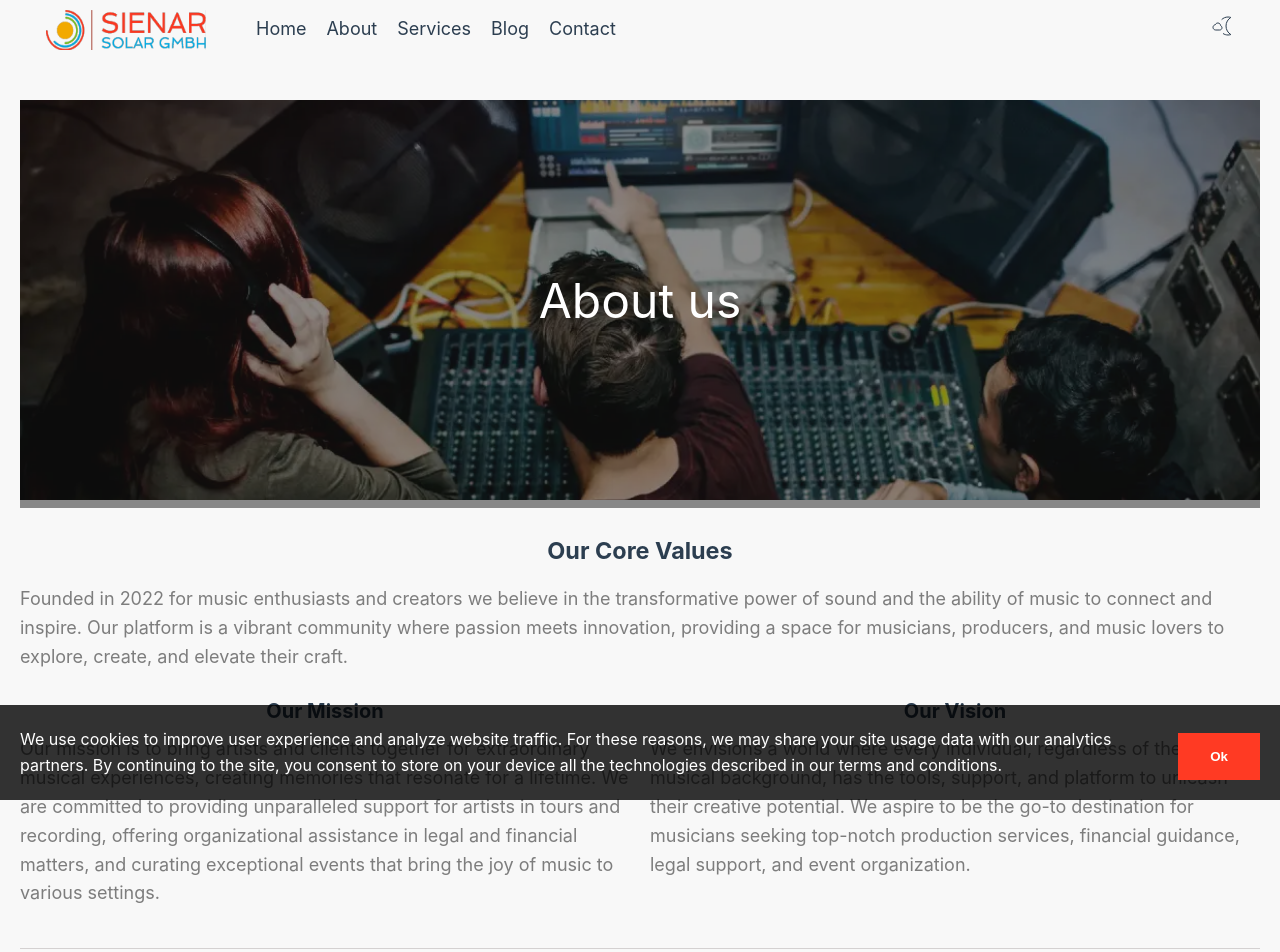
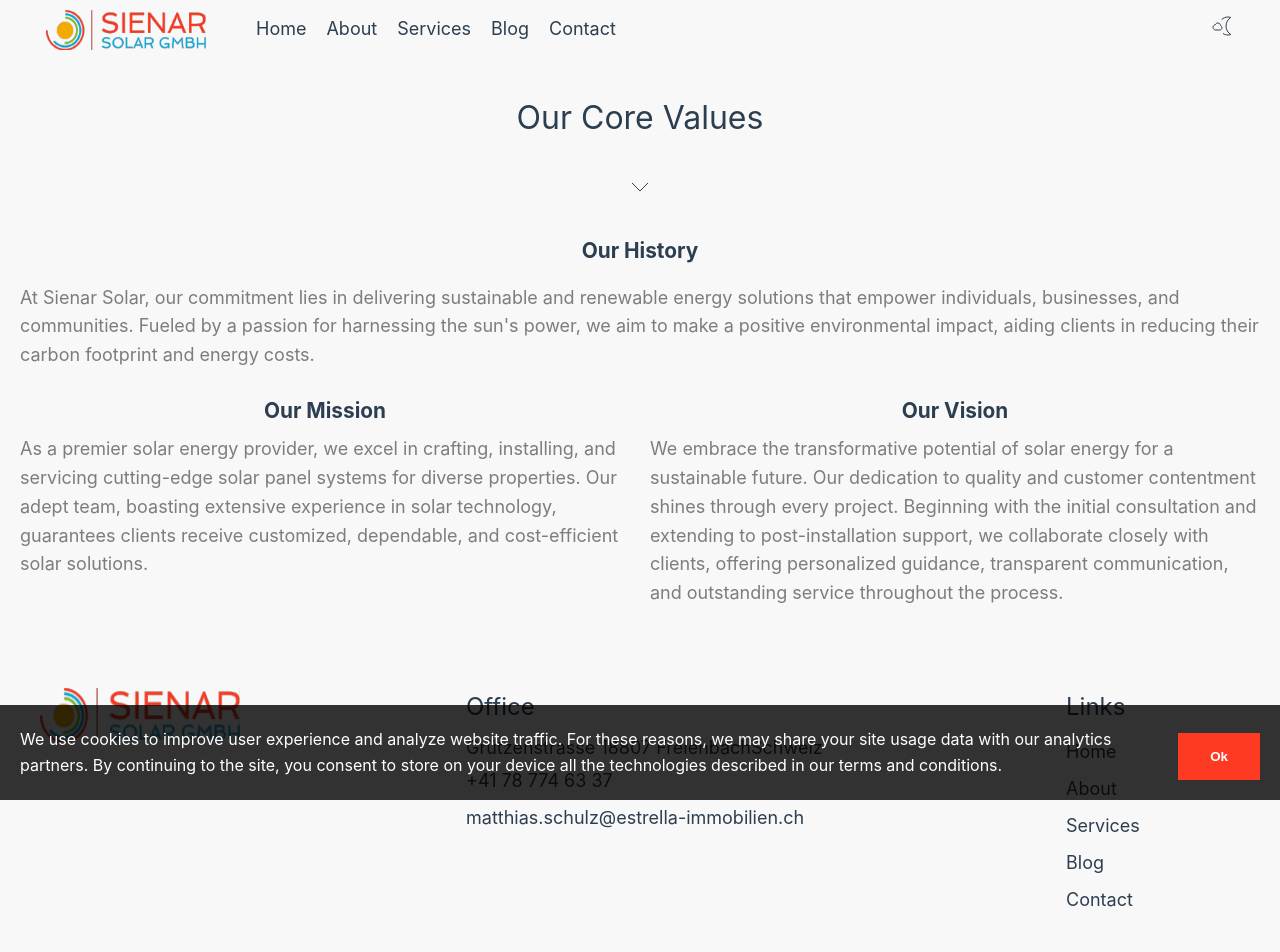
Before and after one commit to alejandroyunes/vue-solar, a Vue app: page /about in a window 1280 px wide. Shown: the top 952 px of the page. Built offline with nearby package versions, Linux system fonts and the light colour scheme; some icons are missing.

Commit message:
added about us solar

```diff
--- a/src/App.vue
+++ b/src/App.vue
@@ -3,6 +3,7 @@ import { ref } from 'vue'
 import Header from '@/components/header/03-row/logo-menu-hamburger/HeaderComponent.vue'
 import Footer from './components/footer/copyright-centered/FooterCopyright.vue'
 import CookiesCompliance from './components/sections/01-row/cookies-compliance/CookiesCompliance.vue'
+import FooterContact from './components/footer/FooterContact/FooterContact.vue'
 
 const cookiesAccepted = ref(localStorage.getItem('cookiesAccepted') === 'true' || false)
 
@@ -17,6 +18,7 @@ const handleCookies = () => {
 <template>
   <Header />
   <RouterView />
+  <FooterContact />
   <Footer />
   <CookiesCompliance v-show="!cookiesAccepted" :handle-cookies="handleCookies" />
 </template>
--- /dev/null
+++ b/src/components/footer/FooterContact/FooterContact.vue
@@ -0,0 +1,53 @@
+<script lang="ts" setup>
+import './footer-contact.scss'
+const year = new Date().getFullYear()
+
+</script>
+
+
+<template>
+  <section>
+    <div class="footer-container">
+
+      <img src="/images/header/logos/solar-logo.png" alt="alt" width="200px" height="54px" />
+
+      <div class="address">
+        <p class="title">Office</p>
+        <p class="info">Grützenstrasse 18807 FreienbachSchweiz</p>
+        <a class="tel" href="tel:+41787746337">+41 78 774 63 37</a>
+        <a class="tel" href="mailto:matthias.schulz@estrella-immobilien.ch">matthias.schulz@estrella-immobilien.ch</a>
+      </div>
+
+      <div class="links">
+        <p class="title">Links</p>
+        <ul class="list">
+          <router-link class="link" to="/">
+            <li class="item">
+              <span class="span">Home</span>
+            </li>
+          </router-link>
+          <router-link class="link" to="/about">
+            <li class="item">
+              <span class="span">About</span>
+            </li>
+          </router-link>
+          <router-link class="link" to="/services">
+            <li class="item">
+              <span class="span">Services</span>
+            </li>
+          </router-link>
+          <router-link class="link" to="/blog">
+            <li class="item">
+              <span class="span">Blog</span>
+            </li>
+          </router-link>
+          <router-link class="link" to="/contact">
+            <li class="item">
+              <span class="span">Contact</span>
+            </li>
+          </router-link>
+        </ul>
+      </div>
+    </div>
+  </section>
+</template>
--- /dev/null
+++ b/src/components/footer/FooterContact/footer-contact.scss
@@ -0,0 +1,80 @@
+.footer-container {
+  display: grid;
+  gap: 16px;
+  grid-template-columns: 0.7fr 1fr 0.3fr;
+  margin: 80px auto;
+  max-width: var(--max-width);
+  gap: 20px;
+  padding: 0 20px;
+
+  @media (max-width: 900px) {
+    grid-template-columns: repeat(1, 1fr);
+  }
+
+  .title {
+    font-size: 18px;
+    padding-bottom: 8px;
+  }
+
+  .address {
+    font-size: 18px;
+    color: var(--color-heading);
+
+    .title {
+      color: var(--color-heading);
+      font-size: 24px;
+    }
+
+    .info {
+      padding-bottom: 4px;
+    }
+
+    .tel {
+      display: flex;
+      margin-bottom: 8px;
+      font-size: 18px;
+      color: var(--color-heading);
+    }
+  }
+
+  .links {
+    .title {
+      color: var(--color-heading);
+      font-size: 24px;
+    }
+
+    .list {
+      display: flex;
+      flex-direction: column;
+      padding: 0;
+      .link {
+        display: flex;
+        text-decoration: none;
+      }
+
+      .item {
+        padding: 4px 0;
+
+        .span {
+          z-index: 10;
+          cursor: pointer;
+          font-size: 18px;
+          color: var(--color-heading);
+          background-image: linear-gradient(to right, var(--color-heading) 100%, transparent 100%);
+          padding-bottom: 2px;
+          background-repeat: no-repeat;
+          background-position: 0 100%;
+          background-size: 0% 2px;
+          transition:
+            background-size 0.3s,
+            background-position 0s 0.3s;
+
+          &:hover {
+            background-position: 100% 100%;
+            background-size: 100% 2px;
+          }
+        }
+      }
+    }
+  }
+}
--- a/src/components/sections/02-row/get-in-touch/get-in-touch.scss
+++ b/src/components/sections/02-row/get-in-touch/get-in-touch.scss
@@ -4,7 +4,6 @@
   grid-template-columns: 1fr 1fr;
   margin: 80px auto 0;
   max-width: var(--max-width);
-  padding: 0 20px;
   @media (max-width: 900px) {
     grid-template-columns: repeat(1, 1fr);
   }
@@ -14,7 +13,6 @@
       font-weight: bold;
       font-size: 24px;
       color: var(--color-heading);
-
     }
     .title {
       font-size: 32px;
@@ -35,6 +33,7 @@
       display: flex;
       flex-direction: row;
       margin-bottom: 24px;
+      align-items: flex-end;
 
       .icon-bg {
         width: 40px;
--- a/src/components/sections/02-row/image-title/image-title.scss
+++ b/src/components/sections/02-row/image-title/image-title.scss
@@ -4,7 +4,7 @@
   align-items: center;
   max-width: var(--max-width);
   margin: 0 auto;
-  padding: 80px 20px 0;
+  padding: 80px 0 0;
 
   @media (max-width: 900px) {
     flex-direction: column;
--- a/src/components/sections/02-row/mission-vision/MissionVision.vue
+++ b/src/components/sections/02-row/mission-vision/MissionVision.vue
@@ -4,28 +4,26 @@ import './mission-vision.scss'
 
 <template>
   <div class="mission-vision">
-    <h3 class="title">Our Core Values</h3>
+    <h3 class="title">Our History</h3>
     <p class="description">
-      Founded in 2022 for music enthusiasts and creators we believe in the transformative power of sound and the ability
-      of music to connect and inspire. Our platform is a vibrant community where passion meets innovation, providing a
-      space for musicians, producers, and music lovers to explore, create, and elevate their craft.
+      At Sienar Solar, our commitment lies in delivering sustainable and renewable energy solutions that empower
+      individuals, businesses, and communities. Fueled by a passion for harnessing the sun's power, we aim to make a
+      positive environmental impact, aiding clients in reducing their carbon footprint and energy costs.
     </p>
   </div>
   <div class="about-us">
     <div>
       <h3 class="sub-title">Our Mission</h3>
-      <p class="description">Our mission is to bring artists and clients together for extraordinary musical experiences,
-        creating memories
-        that resonate for a lifetime. We are committed to providing unparalleled support for artists in tours and
-        recording, offering organizational assistance in legal and financial matters, and curating exceptional events
-        that bring the joy of music to various settings.</p>
+      <p class="description">As a premier solar energy provider, we excel in crafting, installing, and servicing
+        cutting-edge solar panel systems for diverse properties. Our adept team, boasting extensive experience in solar
+        technology, guarantees clients receive customized, dependable, and cost-efficient solar solutions.</p>
     </div>
     <div>
       <h3 class="sub-title">Our Vision</h3>
-      <p class="description">We envisions a world where every individual, regardless of their musical background, has
-        the tools, support,
-        and platform to unleash their creative potential. We aspire to be the go-to destination for musicians seeking
-        top-notch production services, financial guidance, legal support, and event organization.</p>
+      <p class="description">We embrace the transformative potential of solar energy for a sustainable future. Our
+        dedication to quality and customer contentment shines through every project. Beginning with the initial
+        consultation and extending to post-installation support, we collaborate closely with clients, offering
+        personalized guidance, transparent communication, and outstanding service throughout the process.</p>
     </div>
   </div>
 </template>
--- a/src/components/sections/02-row/mission-vision/mission-vision.scss
+++ b/src/components/sections/02-row/mission-vision/mission-vision.scss
@@ -6,6 +6,7 @@
 
   .title {
     font-weight: bold;
+    font-size: 1.3rem;
     color: var(--color-heading);
     text-align: center;
     margin-bottom: 16px;
@@ -33,7 +34,7 @@
     text-align: center;
     color: var(--color-heading);
     font-weight: bold;
-    font-size: 20px;
+    font-size: 1.3rem;
     @media (max-width: 900px) {
       text-align: left;
     }
--- a/src/components/sections/03-row/image-description/image-description.scss
+++ b/src/components/sections/03-row/image-description/image-description.scss
@@ -3,8 +3,7 @@
   gap: 20px;
   grid-template-columns: repeat(3, minmax(0, 1fr));
   max-width: var(--max-width);
-  margin: 80px auto 0;
-  padding: 0 20px;
+  margin: 40px auto 0;
 
   @media (max-width: 900px) {
     display: flex;
--- a/src/views/AboutView.vue
+++ b/src/views/AboutView.vue
@@ -1,9 +1,9 @@
 <script lang="ts" setup>
-import ImageHeader from '@/components/sections/01-row/image-header/ImageHeader.vue'
+import TitleArrow from '@/components/sections/01-row/title-arrow/TitleArrow.vue';
 import MissionVision from '@/components/sections/02-row/mission-vision/MissionVision.vue'
 </script>
 
 <template>
-  <ImageHeader :imageUrl="'/images/sections/01-row/title-header/music-about.webp'" :title="'About us'" />
+  <TitleArrow title="Our Core Values" />
   <MissionVision />
 </template>
--- a/src/views/HomeView.vue
+++ b/src/views/HomeView.vue
@@ -4,6 +4,7 @@ import TitleSubtitle from '@/components/sections/01-row/title-subtitle/TitleSubt
 import ImageDescription from '@/components/sections/03-row/image-description/ImageDescription.vue'
 import ImageTitle from '@/components/sections/02-row/image-title/ImageTitle.vue'
 import CardDescription from '@/components/sections/04-row/card-description/CardDescription.vue'
+import GetInTouch from '@/components/sections/02-row/get-in-touch/GetInTouch.vue'
 </script>
 
 <template>
@@ -19,5 +20,5 @@ import CardDescription from '@/components/sections/04-row/card-description/CardD
     marginTop />
   <ImageDescription />
 
-
+  <GetInTouch />
 </template>
```
Also changed, not shown: src/components/sections/02-row/get-in-touch/GetInTouch.vue (+3 -4 lines).
